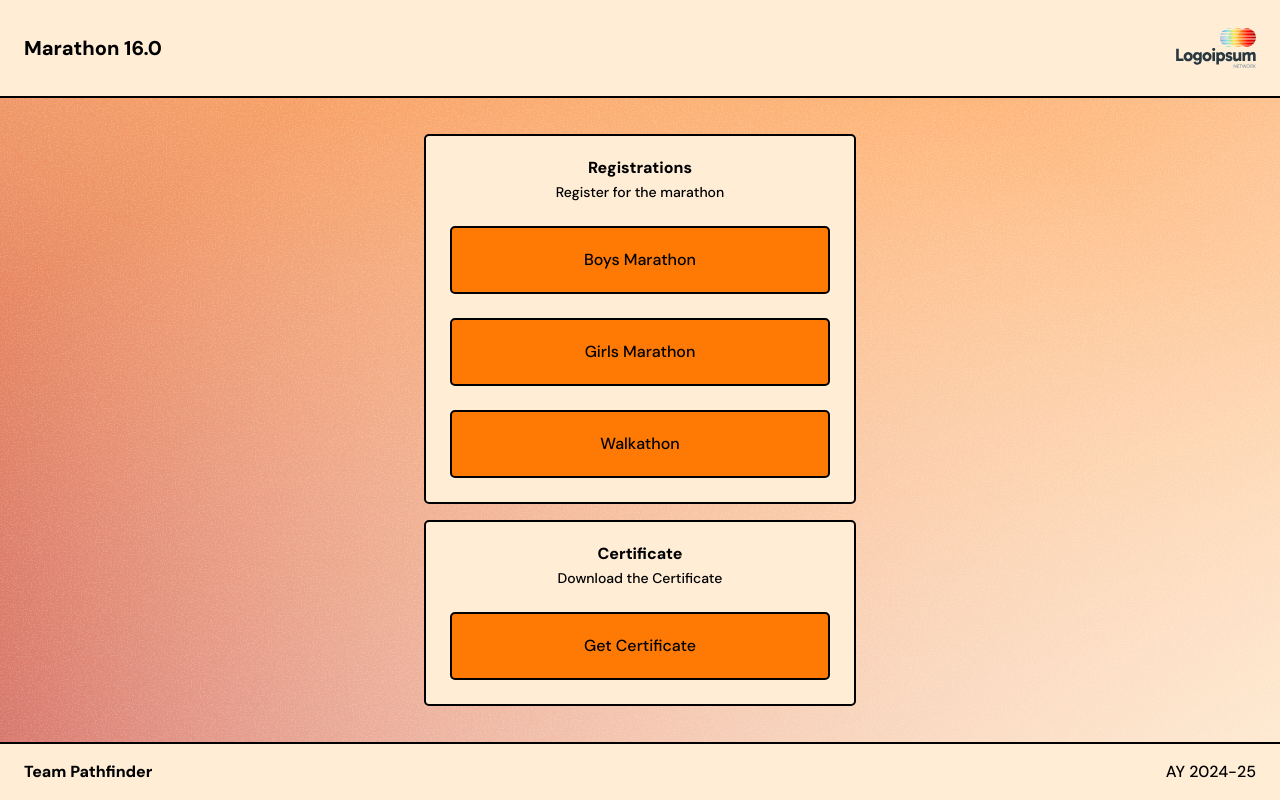
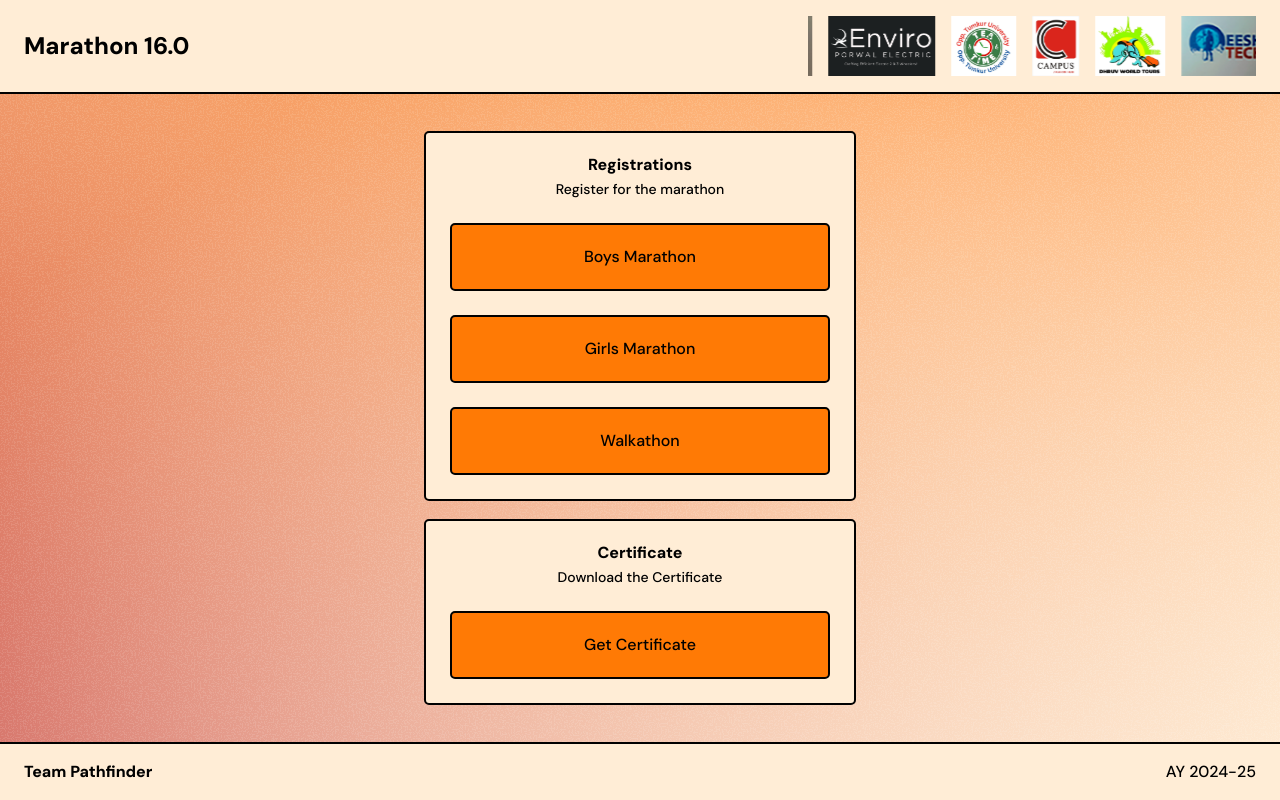
Before and after one commit to dsptanmay/marathon-16-v3, a Next.js app: page / in a window 1280 px wide. Built offline with nearby package versions, Linux system fonts and the light colour scheme.

Commit message:
feat(header): added sponsor logos to the headers

```diff
--- a/package.json
+++ b/package.json
@@ -42,6 +42,7 @@
     "qrcode": "^1.5.4",
     "react": "^19.0.0",
     "react-dom": "^19.0.0",
+    "react-fast-marquee": "^1.6.5",
     "react-hook-form": "^7.54.2",
     "sonner": "^2.0.2",
     "tailwind-merge": "^3.0.2",
--- a/src/app/page.tsx
+++ b/src/app/page.tsx
@@ -12,23 +12,17 @@ import {
 } from "@/components/ui/card";
 import { Button } from "@/components/ui/button";
 import { useRouter } from "next/navigation";
+import ImageMarquee from "@/components/img-marquee";
 
 function HomePage() {
   const router = useRouter();
   return (
     <div className="min-h-screen flex flex-col items-center w-full">
-      <header className="bg-background border-border border-b-2 text-mtext py-2 px-6 flex w-full flex-col sm:flex-row justify-between items-center gap-4">
-        <Link href="/" className="text-xl font-heading mt-2 lg:mt-0">
+      <header className="bg-background border-border border-b-2 text-mtext py-4 px-6 flex w-full flex-col sm:flex-row justify-between items-center gap-4">
+        <Link href="/" className="text-2xl font-heading mt-2 lg:mt-0">
           Marathon 16.0
         </Link>
-        <div className="size-20 relative">
-          <Image
-            src={fakeLogo}
-            alt="Sponsor Logo"
-            fill
-            className="object-contain"
-          />
-        </div>
+        <ImageMarquee />
       </header>
       <div className="grow flex flex-col justify-evenly lg:py-5 py-4 px-10 w-full lg:max-w-lg">
         <Card className="bg-background mb-4 lg:mb-0">
--- a/src/components/header.tsx
+++ b/src/components/header.tsx
@@ -1,6 +1,5 @@
 import Link from "next/link";
-import Image from "next/image";
-import fakeLogo from "../../public/fake-logo.svg";
+import ImageMarquee from "./img-marquee";
 
 export default function Header() {
   return (
@@ -8,13 +7,8 @@ export default function Header() {
       <Link href="/" className="text-2xl font-heading">
         Marathon 16.0
       </Link>
-      <div className="h-11 w-24 relative">
-        <Image
-          src={fakeLogo}
-          alt="Sponsor Logo"
-          fill
-          className="object-contain"
-        />
+      <div className="relative flex flex-row ">
+        <ImageMarquee />
       </div>
     </header>
   );
--- /dev/null
+++ b/src/components/img-marquee.tsx
@@ -0,0 +1,71 @@
+import Marquee from "react-fast-marquee";
+import Image from "next/image";
+
+const ImageMarquee = () => {
+  // Define a consistent height for all images (adjust as needed)
+  const imageHeight = 60; // pixels
+
+  // Image data with calculated widths based on original aspect ratios
+  const images = [
+    {
+      src: "/Campus.jpg",
+      alt: "Campus",
+      width: Math.round((1050 / 1333) * imageHeight),
+      height: imageHeight,
+    },
+    {
+      src: "/DhruvWorldTours.png",
+      alt: "Dhruv",
+      width: Math.round((773 / 666) * imageHeight),
+      height: imageHeight,
+    },
+    {
+      src: "/EeshaTechnologies.png",
+      alt: "EeshaTech",
+      width: Math.round((191 / 65) * imageHeight),
+      height: imageHeight,
+    },
+    {
+      src: "/Enviro.png",
+      alt: "Enviro",
+      width: Math.round((6000 / 3375) * imageHeight),
+      height: imageHeight,
+    },
+    {
+      src: "/TeaTime.jpg",
+      alt: "TeaTime",
+      width: Math.round((1641 / 1517) * imageHeight),
+      height: imageHeight,
+    },
+  ];
+
+  return (
+    <Marquee
+      speed={60}
+      gradient={false}
+      className="max-w-md overflow-hidden max-h-fit"
+    >
+      {images.map((img, index) => (
+        <div
+          key={index}
+          className="relative mx-2"
+          style={{
+            height: `${img.height}px`,
+            width: `${img.width}px`,
+          }}
+        >
+          <Image
+            src={img.src}
+            alt={img.alt}
+            fill
+            className="object-contain"
+            quality={100}
+            priority={index < 3}
+          />
+        </div>
+      ))}
+    </Marquee>
+  );
+};
+
+export default ImageMarquee;
```
Also changed, not shown: 1 other file (tests, documents, lock files or other folders).
